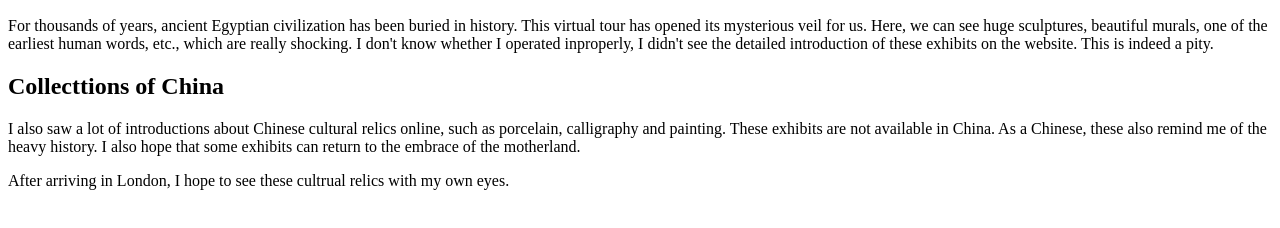
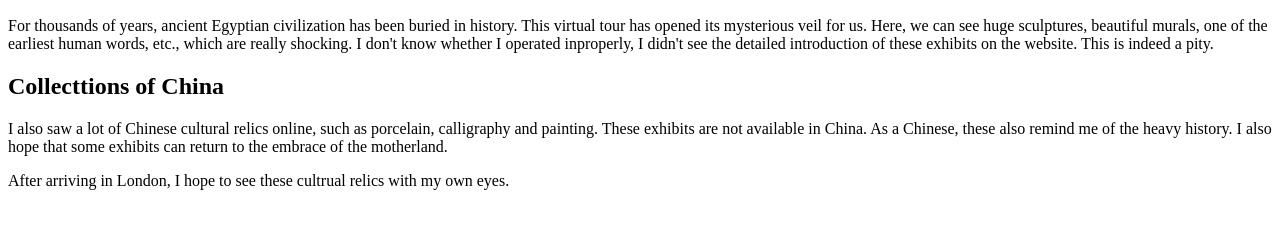
Before and after one commit to kclddh-7aavdm14-2020/wk1-british-museum-YeYuxin1, a plain HTML site: page index.html in a window 1280 px wide. Shown: the part 110-338 px from the top of the page. Drawn offline with Linux system fonts and the light colour scheme.

Commit message:
finished

```diff
--- a/index.html
+++ b/index.html
@@ -19,7 +19,7 @@
      Collecttions of China
     </h2>
     <p>
-        I also saw a lot of introductions about Chinese cultural relics online, such as porcelain, calligraphy and painting. These exhibits are not available in China. As a Chinese, these also remind me of the heavy history. I also hope that some exhibits can return to the embrace of the motherland.
+        I also saw a lot of Chinese cultural relics online, such as porcelain, calligraphy and painting. These exhibits are not available in China. As a Chinese, these also remind me of the heavy history. I also hope that some exhibits can return to the embrace of the motherland.
     </p>
     <p>
         After arriving in London, I hope to see these cultrual relics with my own eyes.
```
